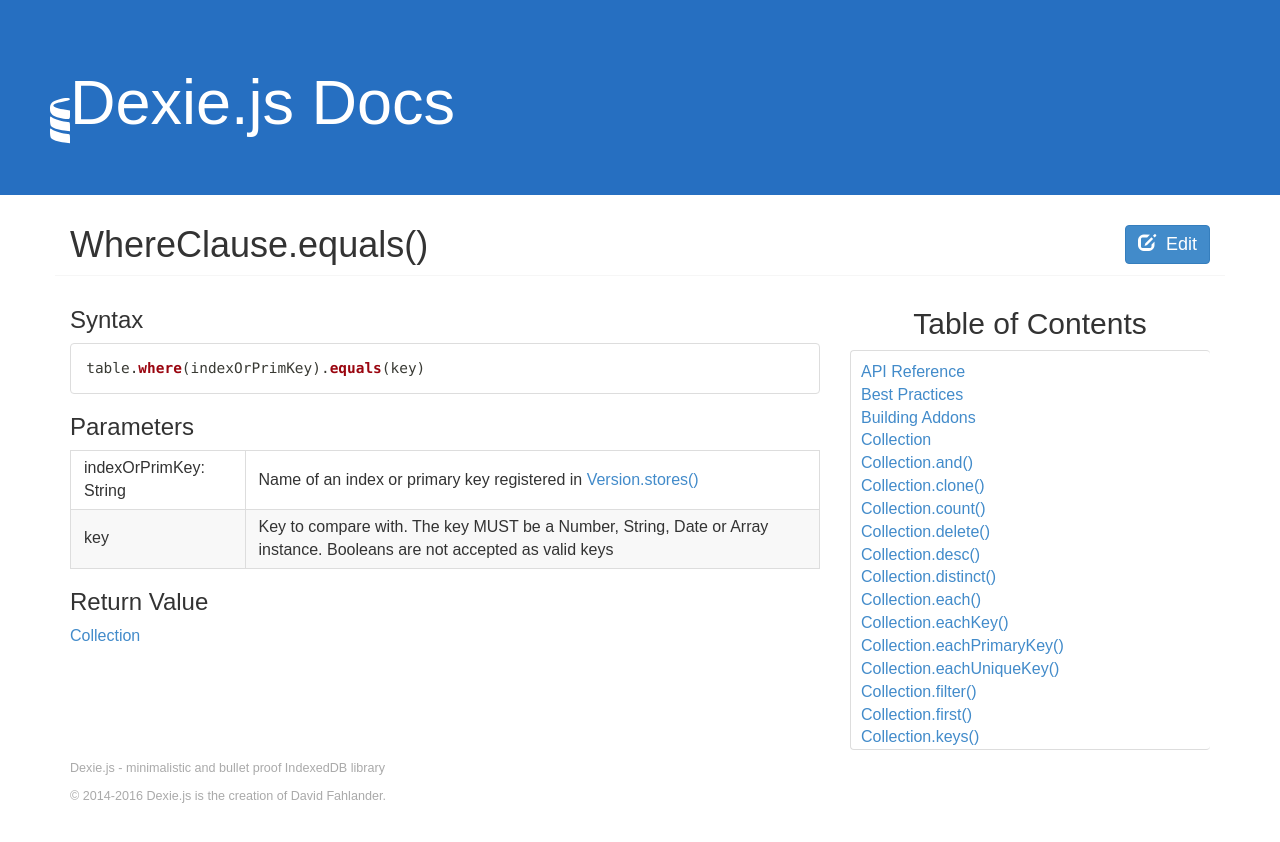
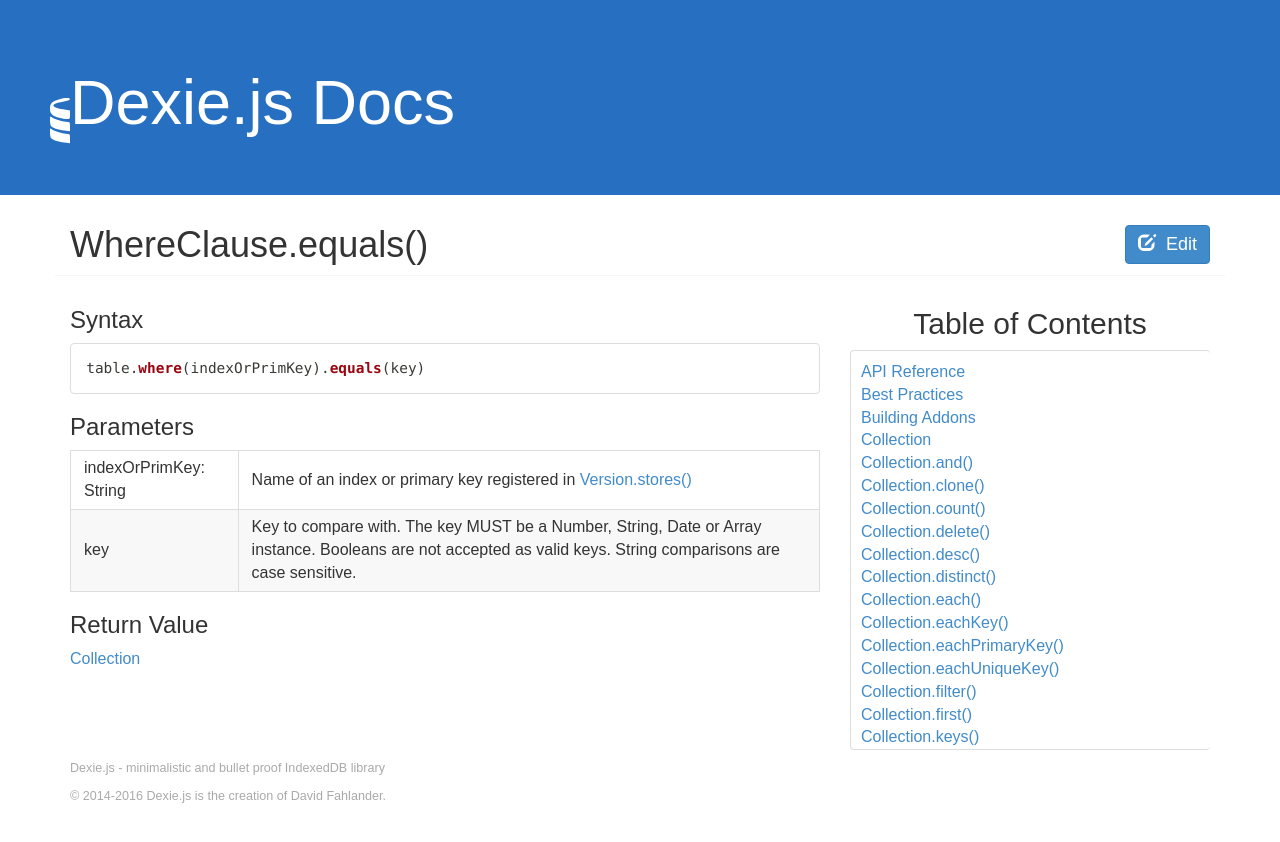
Before and after one commit to dexie/dexie-website, a Jekyll site: the page built from docs/WhereClause/WhereClause.equals().md, in a window 1280 px wide. Shown: the top 842 px of the page. Built offline with Jekyll 4.4.1, drawn with Linux system fonts in a browser that asks for light colours.

Commit message:
Updated key description
Added explicit note about string comparisons being case sensitive.

```diff
--- a/docs/WhereClause/WhereClause.equals().md
+++ b/docs/WhereClause/WhereClause.equals().md
@@ -12,7 +12,7 @@
 ### Parameters
 <table>
 <tr><td>indexOrPrimKey: String</td><td>Name of an index or primary key registered in <a href="/docs/Version/Version.stores()">Version.stores()</a></td></tr>
-<tr><td>key</td><td>Key to compare with. The key MUST be a Number, String, Date or Array instance. Booleans are not accepted as valid keys</td></tr>
+<tr><td>key</td><td>Key to compare with. The key MUST be a Number, String, Date or Array instance. Booleans are not accepted as valid keys. String comparisons are case sensitive.</td></tr>
 </table>
 
 ### Return Value
```
